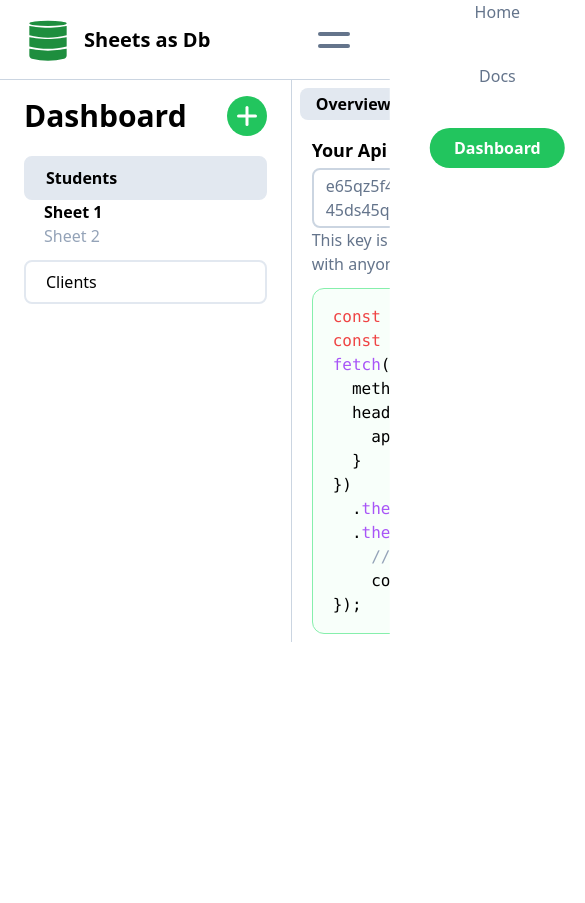
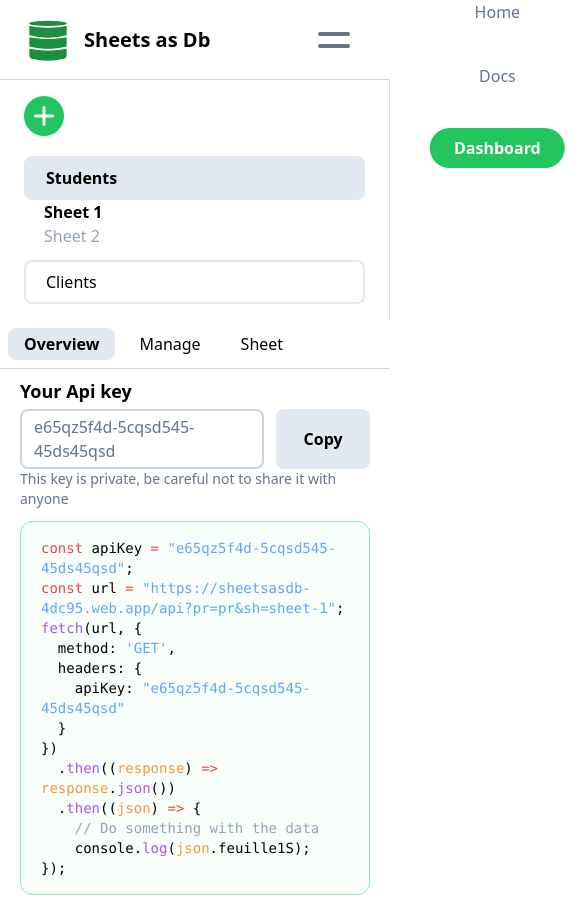
Before and after one commit to bengaudry/sheetsasdb, a React (Vite) app: page /dashboard in a window 390 px wide. Shown: the top 903 px of the page, 585 px wide, since content can reach past the window. Before the commit the page ends 844 px from the top, so only its background shows below. Built offline with nearby package versions, Linux system fonts and the light colour scheme.

Commit message:
responsive

```diff
--- a/src/components/Dashboard/NewProject.tsx
+++ b/src/components/Dashboard/NewProject.tsx
@@ -8,7 +8,7 @@ export function NewProject(props: {
     <div
       className={
         props.shown
-          ? "w-screen h-screen fixed bg-black/30 z-50 top-0 left-0 transition-colors duration-300 px-10 py-5"
+          ? "w-screen h-screen fixed bg-black/30 z-50 top-0 left-0 transition-colors duration-300 px-5 py-5 flex flex-row items-center justify-center"
           : "w-0 h-0"
       }
       onClick={() => props.onClose()}
@@ -16,20 +16,20 @@ export function NewProject(props: {
       <div
         className={
           props.shown
-            ? "bg-white w-3/5 h-3/4 fixed top-1/2 left-1/2 -translate-x-1/2 -translate-y-1/2 z-50 drop-shadow-2xl rounded-xl border border-slate-300 opacity-100 transition-opacity duration-300"
+            ? "w-full bg-white md:w-3/5 h-3/4 drop-shadow-2xl rounded-xl border border-slate-300 opacity-100 transition-opacity duration-300"
             : "opacity-0"
         }
       >
-        <footer className="absolute bottom-0 right-0 px-10 py-5 flex flex-row gap-5 border-t border-slate-300 w-full justify-end">
+        <footer className="absolute bottom-0 right-0 px-5 md:px-10 py-3 md:py-5 flex flex-row gap-5 border-t border-slate-300 w-full justify-end">
           <button
             onClick={() => props.onClose()}
-            className="font-semibold w-max flex flex-row items-center text-base border-2 border-green-500 bg-transparent text-green-500 transition-colors duration-300 hover:bg-green-500 hover:text-white px-8 py-2 rounded-full"
+            className="font-semibold w-max flex flex-row items-center text-base border-2 border-green-500 bg-transparent text-green-500 transition-colors duration-300 hover:bg-green-500 hover:text-white px-5 py-2 md:px-8 rounded-full"
           >
             Fermer
           </button>
           <button
             onClick={() => props.onClose()}
-            className="font-semibold flex flex-row items-center bg-green-500 text-white transition-colors duration-300 hover:bg-green-600 px-8 py-2 rounded-full"
+            className="font-semibold flex flex-row items-center bg-green-500 text-white transition-colors duration-300 hover:bg-green-600 px-5 py-0 md:px-8 rounded-full"
           >
             Créer un projet
           </button>
--- a/src/components/Dashboard/Sidebar.tsx
+++ b/src/components/Dashboard/Sidebar.tsx
@@ -12,9 +12,9 @@ export function Sidebar(props: props) {
   const [selectedTable, setSelectedTable] = useState(0);
 
   return (
-    <div className="border-r border-r-slate-300 px-6 py-4">
+    <div className="border-r border-r-slate-300 px-6 py-4 md:block">
       <div className="flex flex-row items-center gap-10">
-        <h1 className="text-3xl font-bold">Dashboard</h1>
+        <h1 className="hidden md:inline text-3xl font-bold">Dashboard</h1>
         <button
           title="New project"
           onClick={() => props.onNewProjectClicked()}
--- a/src/components/Dashboard/sub-pages/Manage.tsx
+++ b/src/components/Dashboard/sub-pages/Manage.tsx
@@ -35,7 +35,7 @@ export function Manage() {
           <option value="year">Year</option>
         </select>
       </div>
-      <div className="flex flex-row justify-end gap-4">
+      <div className="flex flex-row justify-end gap-4 py-4">
         <button className="bg-white text-green-500 font-semibold px-5 py-2 rounded-full border-2 border-green-500">
           Reset
         </button>
--- a/src/components/Dashboard/sub-pages/Overview.tsx
+++ b/src/components/Dashboard/sub-pages/Overview.tsx
@@ -19,12 +19,15 @@ export function Overview(props: props) {
       <div className="flex flex-row gap-3">
         <div
           id="api-key-input"
-          className="w-mas border-2 border-slate-300 rounded-lg px-3 py-1 text-slate-500 outline-none focus:text-black"
+          className="w-full md:w-max border-2 border-slate-300 rounded-lg px-3 py-1 text-slate-500 outline-none focus:text-black"
         >
           {apiKey}
         </div>
         <button
-          className="px-5 bg-slate-200 rounded-lg font-semibold hover:bg-green-500 hover:text-white transition-all hover:shadow-md"
+          className={`${
+            copyBtnText === "Copy" ? "bg-slate-200 text-black" : "bg-green-500 text-white"
+          }
+          w-32 break-keep md:w-max px-3 bg-slate-200 rounded-lg font-semibold md:hover:bg-green-500 md:hover:text-white transition-all hover:shadow-md`}
           onClick={() => {
             setCopyBtnText("Copied !");
             window.setTimeout(() => {
@@ -36,11 +39,11 @@ export function Overview(props: props) {
           {copyBtnText}
         </button>
       </div>
-      <p className="text-slate-500 mb-3 block">
+      <p className="text-slate-500 mb-3 block text-sm md:text-normal">
         This key is private, be careful not to share it with anyone
       </p>
 
-      <div className="px-5 py-4 bg-green-100/20 border border-green-300 rounded-xl w-max font-mono">
+      <div className="w-full md:w-max px-5 py-4 bg-green-100/20 border border-green-300 rounded-xl font-mono text-sm">
         <span className="text-red-500">const</span> apiKey{" "}
         <span className="text-red-500">=</span>{" "}
         <span className="text-blue-400">"{apiKey}"</span>;<br />
--- a/src/pages/Dashboard.tsx
+++ b/src/pages/Dashboard.tsx
@@ -63,7 +63,7 @@ export function Dashboard(props: props) {
           </button>
         </div>
       ) : (
-        <div className="flex flex-row flex-1">
+        <div className="flex flex-col md:flex-row flex-1">
           <Sidebar
             projects={projects}
             onNewProjectClicked={() => {
@@ -75,7 +75,7 @@ export function Dashboard(props: props) {
             }}
           />
           <div className="w-full flex flex-col">
-            <nav className="w-full flex flex-row p-2 gap-2">
+            <nav className="w-full flex flex-row p-2 gap-2 border-b border-slate-300 md:border-b-0">
               <TabItem
                 isActive={currentTab === dashboardTabs.overview ? true : false}
                 name="overview"
```
